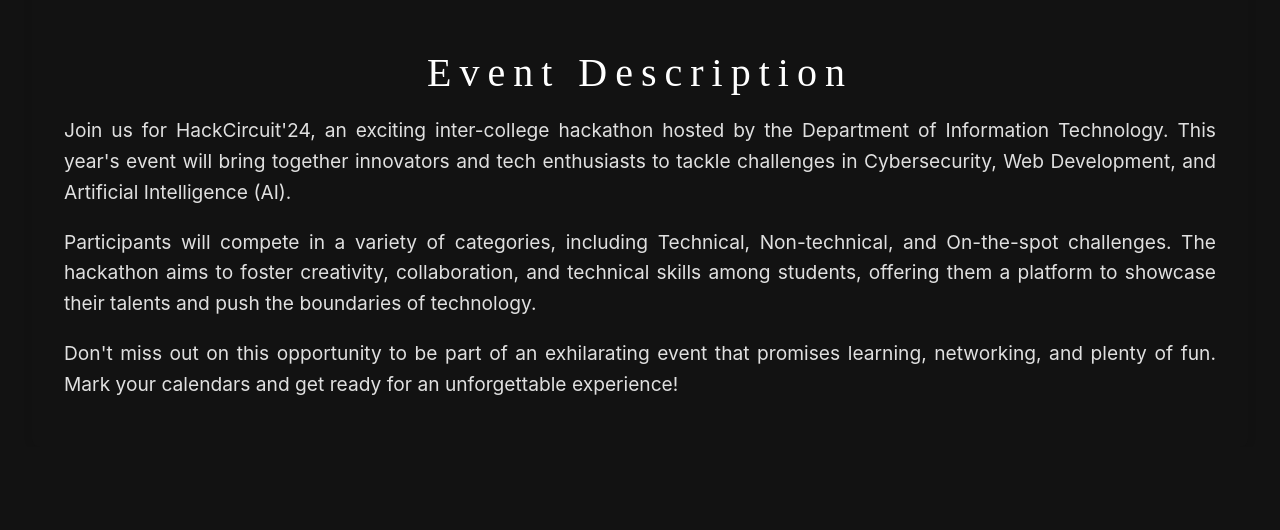
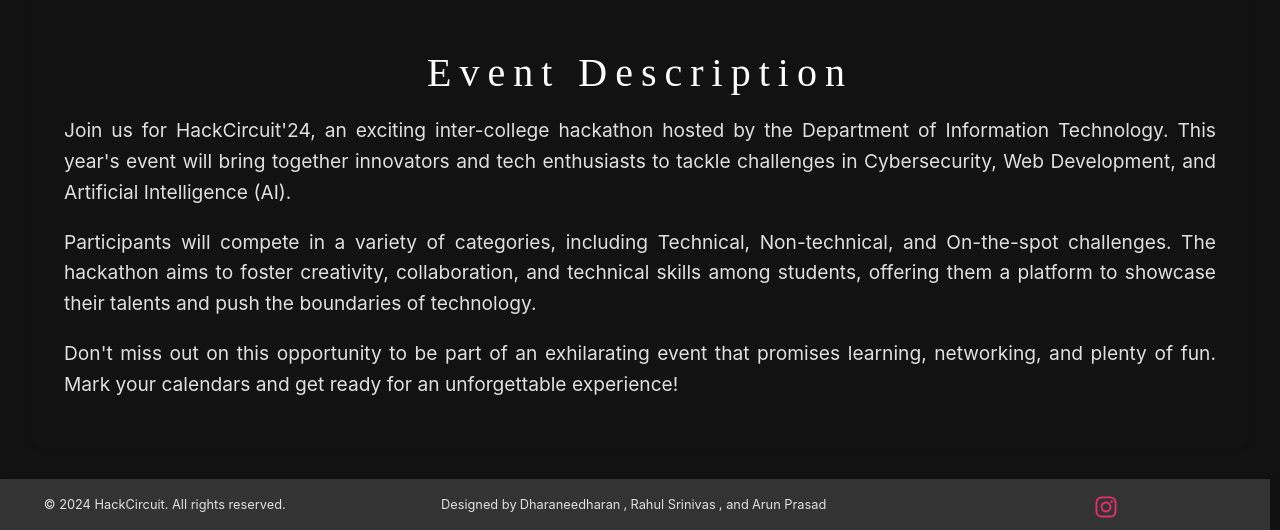
Before and after one commit to dharaneechinnu/HackCircuit, a React (Create React App) app: page / in a window 1280 px wide. Shown: the part 2302-2832 px from the top of the page. Before the commit the page ends 2749 px from the top, so only its background shows below. Built offline with nearby package versions, Linux system fonts and the light colour scheme; a web font is replaced by a local one.

Commit message:
footer-complete

```diff
--- a/src/Pages/Footer.js
+++ b/src/Pages/Footer.js
@@ -1,9 +1,116 @@
-import React from 'react'
+import React from 'react';
+import styled from 'styled-components';
+import { FaInstagram } from 'react-icons/fa';
 
 const Footer = () => {
   return (
-    <div>Footer</div>
-  )
-}
+    <FooterContainer>
+      <FooterItem className="left">© 2024 HackCircuit. All rights reserved.</FooterItem>
+      <FooterItem className="center">
+        Designed by
+        <StyledLink href="https://example.com/dharaneedharan" target="_blank" rel="noopener noreferrer"> Dharaneedharan </StyledLink>,
+        <StyledLink href="https://example.com/rahul" target="_blank" rel="noopener noreferrer"> Rahul Srinivas </StyledLink>, and
+        <StyledLink href="https://example.com/arun" target="_blank" rel="noopener noreferrer"> Arun Prasad </StyledLink>
+      </FooterItem>
+      <FooterItem className="right">
+        <a href="https://www.instagram.com" className='int' target="_blank" rel="noopener noreferrer">
+          <FaInstagram size={24} />
+        </a>
+      </FooterItem>
+    </FooterContainer>
+  );
+};
 
-export default Footer
+const FooterContainer = styled.footer`
+  display: flex;
+  flex-direction: row;
+  justify-content: space-between;
+  align-items: center;
+  padding: 0.5rem 0.5rem;
+  background-color: #333;
+  color: #e0e0e0;
+  font-size: 0.8rem;
+  width: 98vw;
+  box-shadow: 0 -2px 5px rgba(0, 0, 0, 0.2);
+
+  @media screen and (max-width: 1024px) {
+    flex-direction: column;
+    align-items: center;
+    text-align: center;
+    padding: 0.4rem;
+  }
+`;
+
+const FooterItem = styled.div`
+  margin: 0;
+  cursor: pointer;
+  flex: 1;
+
+  &.left {
+    text-align: center;
+    @media screen and (max-width: 1024px) {
+      margin-bottom: 0.5rem;
+    }
+  }
+
+  &.center {
+    text-align: center;
+    flex: 2;
+    @media screen and (max-width: 1024px) {
+      margin-bottom: 0.5rem;
+    }
+  }
+
+  &.right {
+    text-align: center; /* Center the Instagram icon */
+    margin-top: 0.5rem;
+    @media screen and (max-width: 1024px) {
+      margin-top: 0;
+    }
+  }
+
+  a {
+    display: inline-block;
+    color: #e0e0e0;
+    transition: color 0.3s;
+
+    &:hover {
+      color: #ffffff;
+    }
+
+    @media screen and (max-width: 1024px) {
+
+      font-size: 1.3rem;
+    }
+
+    @media screen and (max-width: 768px) {
+      font-size: 1.2rem;
+    }
+
+    @media screen and (max-width: 480px) {
+      font-size: 1rem;
+    }
+  }
+
+  .int {
+    color: #e1306c;
+    transition: color 0.3s;
+
+    &:hover {
+      color: #c13584; /* Darker shade for hover effect */
+    }
+  }
+`;
+
+const StyledLink = styled.a`
+  color: #e0e0e0;
+  text-decoration: none;
+  margin: 0 0.2rem;
+
+  &:hover {
+    text-decoration: underline;
+    color: #ffffff;
+  }
+`;
+
+export default Footer;
--- a/src/main/Pages.js
+++ b/src/main/Pages.js
@@ -6,6 +6,7 @@ import Nav from '../Pages/Nav';
 import Sponsor from '../Pages/Sponsor';
 import Loading from '../Pages/Loading';
 import Event from '../Pages/Event';
+import Footer from '../Pages/Footer';
 
 const Pages = () => {
   const [loading, setLoading] = useState(true);
@@ -30,6 +31,7 @@ const Pages = () => {
       <About />
       <Sponsor />
       <Event/>
+      <Footer/>
     </>
   );
 };
```
